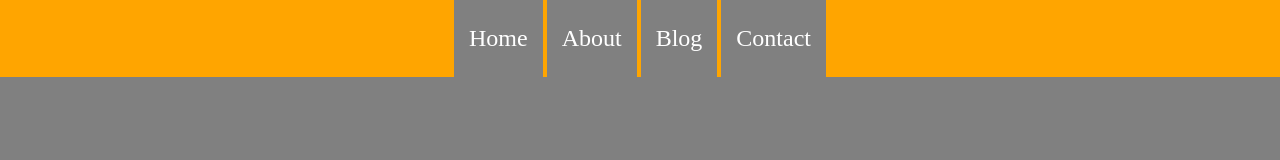
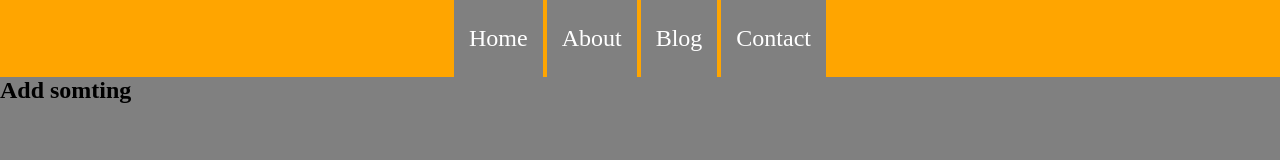
Before and after one commit to dev-ahmed-sakib/test-web, a plain HTML site: page index.html in a window 1280 px wide. Drawn offline with Linux system fonts and the light colour scheme.

Commit message:
h2 addes

```diff
--- a/index.html
+++ b/index.html
@@ -14,5 +14,6 @@
         <li><a href="#">Blog</a></li>
         <li><a href="#">Contact</a></li>
     </ul>
+    <h2>Add somting</h2>
 </body>
 </html>
```
